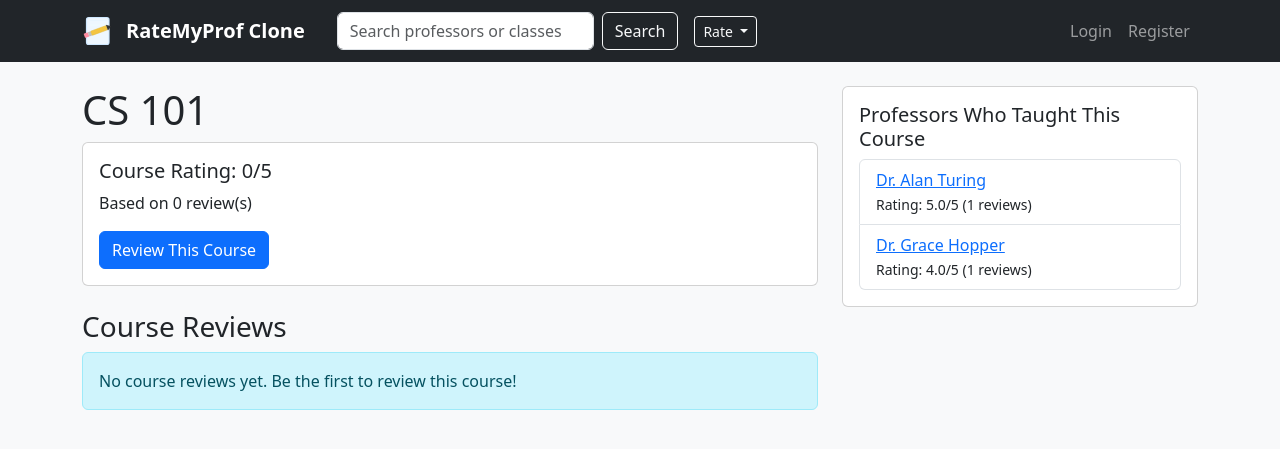
After one commit to nithisurender05/cse-108-rmp-final-project, a Flask app: a page that uses templates/base.html in a window 1280 px wide. The commit adds this page. Shown: the top 449 px of the page. Run offline with Flask 3, Linux system fonts and the light colour scheme.

Commit message:
added course ratings/reviews feature
changed UI accordingly

```diff
--- a/app.py
+++ b/app.py
@@ -55,14 +55,25 @@ class Review(db.Model):
     user = db.relationship('User', backref='reviews', uselist=False)
     replies = db.relationship('ReviewReply', backref='review', lazy=True)
 
-
+class CourseReview(db.Model):
+    __tablename__ = 'course_reviews'
+    id = db.Column(db.Integer, primary_key=True)
+    user_id = db.Column(db.Integer, db.ForeignKey('users.id'), nullable=True)
+    course_id = db.Column(db.Integer, db.ForeignKey('courses.id'), nullable=False)
+    rating = db.Column(db.Integer, nullable=False)
+    comment = db.Column(db.Text)
+    grade = db.Column(db.String(5), nullable=True)
+    semester = db.Column(db.String(10), nullable=True)
+    year = db.Column(db.Integer, nullable=True)
+    created_at = db.Column(db.DateTime, default=datetime.utcnow)
+    user = db.relationship('User', backref='course_reviews', uselist=False)
 
 class Course(db.Model):
     __tablename__ = 'courses'
     id = db.Column(db.Integer, primary_key=True)
     code = db.Column(db.String(32), unique=True, nullable=False)
     title = db.Column(db.String(200), nullable=True)
-
+    reviews = db.relationship('CourseReview', backref='course', lazy=True)  # ADD THIS LINE
 
 class ReviewVote(db.Model):
     __tablename__ = 'review_votes'
@@ -70,7 +81,6 @@ class ReviewVote(db.Model):
     user_id = db.Column(db.Integer, db.ForeignKey('users.id'), nullable=False)
     review_id = db.Column(db.Integer, db.ForeignKey('reviews.id'), nullable=False)
     vote_type = db.Column(db.Integer, nullable=False) # 1 = Like, -1 = Dislike
-
 
 class ReviewReply(db.Model):
     __tablename__ = 'review_replies'
@@ -80,7 +90,6 @@ class ReviewReply(db.Model):
     comment = db.Column(db.Text, nullable=False)
     created_at = db.Column(db.DateTime, default=datetime.utcnow)
     user = db.relationship('User', backref='replies', uselist=False)
-
 
 ## Reply model removed — no direct replies to reviews
 
@@ -98,7 +107,15 @@ def home():
     # unless they specifically request to view other professors using '?view=others'
     if current_user.is_authenticated and getattr(current_user, 'role', None) == 'professor' and request.args.get('view') != 'others':
         return redirect(url_for('professor_dashboard'))
-    return render_template('index.html', professors=professors)
+
+    # Get course count for the homepage
+    total_courses = Course.query.count()
+    total_reviews = Review.query.count() + CourseReview.query.count()
+
+    return render_template('index.html',
+                         professors=professors,
+                         total_courses=total_courses,
+                         total_reviews=total_reviews)
 
 @app.route('/register', methods=['GET', 'POST'])
 def register():
@@ -291,8 +308,27 @@ def search():
     for code, profs in courses_map.items():
         course_list.append({'course_code': code, 'professors': [{'id': pid, 'name': pname} for pid, pname in sorted(list(profs))]})
 
-    return render_template('search_results.html', query=q_stripped, professors=combined_profs, courses=course_list)
+    # Add course search results to the same search
+    course_results = Course.query.filter(
+        or_(
+            Course.code.ilike(f'%{q_stripped}%'),
+            Course.title.ilike(f'%{q_stripped}%') if Course.title else False
+        )
+    ).all()
 
+    # Calculate average ratings for courses
+    for course in course_results:
+        if course.reviews:
+            avg = sum([r.rating for r in course.reviews]) / len(course.reviews)
+            course.avg_rating = round(avg, 1)
+        else:
+            course.avg_rating = None
+
+    return render_template('search_results.html',
+                         query=q_stripped,
+                         professors=combined_profs,
+                         courses=course_list,
+                         course_results=course_results)
 
 @app.route('/api/professors_for_course')
 def professors_for_course():
@@ -322,7 +358,6 @@ def professors_for_course():
 
     out = [{'id': pid, 'name': name} for pid, name in profs.items()]
     return jsonify(out)
-
 
 @app.route('/rate_class', methods=['GET', 'POST'])
 def rate_class():
@@ -427,10 +462,6 @@ def api_course_codes():
     codes = [rc[0] for rc in db.session.query(Review.course_code).distinct().all() if rc[0]]
     codes = sorted({c.strip() for c in codes})
     return jsonify(codes)
-
-
-
-
 
 @app.route('/review/<int:review_id>/reply', methods=['POST'])
 @login_required
@@ -573,10 +604,6 @@ def add_review(id):
     db.session.commit()
     return redirect(url_for('professor_detail', id=id))
 
-
-## Reply endpoint removed — replies are no longer supported
-
-
 @app.route('/professor/add', methods=['GET', 'POST'])
 def add_professor():
     if request.method == 'POST':
@@ -648,6 +675,129 @@ def professor_signup():
         return redirect(url_for('professor_dashboard'))
     return render_template('professor_signup.html')
 
+@app.route('/course/<string:course_code>')
+def course_detail(course_code):
+    course = Course.query.filter_by(code=course_code).first_or_404()
+
+    # Get all course reviews
+    reviews = course.reviews
+
+    # Calculate average rating
+    avg_rating = 0
+    if reviews:
+        avg_rating = sum([r.rating for r in reviews]) / len(reviews)
+
+    # Get professor reviews for this course
+    professor_reviews = Review.query.filter_by(course_code=course_code).all()
+
+    # Calculate average professor rating for this course
+    prof_avg_rating = 0
+    if professor_reviews:
+        prof_avg_rating = sum([r.rating for r in professor_reviews]) / len(professor_reviews)
+
+    # Get all professors who taught this course
+    professors = {}
+    for review in professor_reviews:
+        if review.professor:
+            prof_id = review.professor.id
+            if prof_id not in professors:
+                professors[prof_id] = {
+                    'professor': review.professor,
+                    'review_count': 0,
+                    'avg_rating': 0
+                }
+            professors[prof_id]['review_count'] += 1
+
+    # Calculate average rating per professor for this course
+    for prof_id, data in professors.items():
+        prof_reviews = [r for r in professor_reviews if r.professor_id == prof_id]
+        if prof_reviews:
+            data['avg_rating'] = sum([r.rating for r in prof_reviews]) / len(prof_reviews)
+
+    return render_template('course_detail.html',
+                         course=course,
+                         reviews=reviews,
+                         avg_rating=round(avg_rating, 1),
+                         professors=list(professors.values()),
+                         prof_avg_rating=round(prof_avg_rating, 1))
+
+@app.route('/review/course', methods=['GET', 'POST'])
+@login_required
+def review_course():
+    if request.method == 'POST':
+        course_code = request.form.get('course', '').strip()
+        rating = request.form.get('rating')
+        comment = request.form.get('comment', '').strip() or None
+        grade = request.form.get('grade', '').strip() or None
+        semester = request.form.get('semester', '').strip() or None
+        year = request.form.get('year', '').strip()
+
+        if not course_code or not rating:
+            flash('Course and rating are required.', 'danger')
+            return redirect(url_for('review_course'))
+
+        try:
+            rating_int = int(rating)
+        except ValueError:
+            flash('Invalid rating.', 'danger')
+            return redirect(url_for('review_course'))
+
+        # Find or create course
+        course = Course.query.filter_by(code=course_code).first()
+        if not course:
+            course = Course(code=course_code)
+            db.session.add(course)
+            db.session.commit()
+
+        # Create course review
+        review = CourseReview(
+            user_id=current_user.id,
+            course_id=course.id,
+            rating=rating_int,
+            comment=comment,
+            grade=grade,
+            semester=semester,
+            year=int(year) if year and year.isdigit() else None
+        )
+
+        db.session.add(review)
+        db.session.commit()
+
+        flash('Course review submitted!', 'success')
+        return redirect(url_for('course_detail', course_code=course_code))
+
+    # GET request - show form
+    course_code = request.args.get('course', '')
+    return render_template('review_course.html', course_code=course_code)
+
+@app.route('/course/search')
+def course_search():
+    q = request.args.get('q', '').strip()
+    if not q:
+        return redirect(url_for('home'))
+
+    # Search courses by code or title
+    courses = Course.query.filter(
+        or_(
+            Course.code.ilike(f'%{q}%'),
+            Course.title.ilike(f'%{q}%') if Course.title else False
+        )
+    ).all()
+
+    # Calculate average rating for each course
+    for course in courses:
+        if course.reviews:
+            avg = sum([r.rating for r in course.reviews]) / len(course.reviews)
+            course.avg_rating = round(avg, 1)
+        else:
+            course.avg_rating = None
+
+    return render_template('search_results.html',
+                         query=q,
+                         professors=[],
+                         courses=[],
+                         course_results=courses)
+
 @app.route('/vote/<int:review_id>/<vote_type>', methods=['POST'])
 def vote_review(review_id, vote_type):
     # Ensure the user is authenticated; return JSON 401 if not (AJAX-friendly)
--- /dev/null
+++ b/create_tables.py
@@ -0,0 +1,6 @@
+from app import db, app
+
+with app.app_context():
+    db.create_all()
+    print("✅ Database tables created successfully!")
+    print("You can now run your app normally.")
--- a/templates/base.html
+++ b/templates/base.html
@@ -9,7 +9,7 @@
     <nav class="navbar navbar-expand-lg navbar-dark bg-dark mb-4">
         <div class="container">
             <a class="navbar-brand d-flex align-items-center" href="{{ url_for('home') }}">
-                <!-- Pen-and-paper logo: paper rectangle with pen on top (simpler for visibility) -->
+                <!-- Logo (unchanged) -->
                 <svg class="me-2" width="36" height="36" viewBox="0 0 48 48" xmlns="http://www.w3.org/2000/svg" role="img" aria-label="Site logo">
                     <!-- Paper -->
                     <rect x="6" y="6" width="30" height="36" rx="3" fill="#eef7ff" stroke="#cfe8ff" stroke-width="1.6" />
@@ -33,12 +33,22 @@
                 <span class="fw-bold">RateMyProf Clone</span>
             </a>
             <div class="d-flex ms-3 me-auto align-items-center">
+                <!-- Search form (unchanged) -->
                 <form class="d-flex" method="get" action="{{ url_for('search') }}">
                     <input class="form-control me-2" type="search" name="q" placeholder="Search professors or classes" aria-label="Search">
                     <button class="btn btn-outline-light" type="submit">Search</button>
                 </form>
 
-                <a class="btn btn-outline-light btn-sm ms-3" href="{{ url_for('rate_class') }}">Rate Course</a>
+                <!-- Rate button - Changed from "Rate Course" to "Rate" dropdown -->
+                <div class="dropdown ms-3">
+                    <button class="btn btn-outline-light btn-sm dropdown-toggle" type="button" data-bs-toggle="dropdown">
+                        Rate
+                    </button>
+                    <ul class="dropdown-menu">
+                        <li><a class="dropdown-item" href="{{ url_for('rate_class') }}">Rate Professor</a></li>
+                        <li><a class="dropdown-item" href="{{ url_for('review_course') }}">Rate Course</a></li>
+                    </ul>
+                </div>
             </div>
             <div class="navbar-nav ms-auto">
                 {% if current_user.is_authenticated %}
@@ -55,8 +65,6 @@
                     <a class="nav-item nav-link" href="{{ url_for('login') }}">Login</a>
                     <a class="nav-item nav-link" href="{{ url_for('register') }}">Register</a>
                 {% endif %}
-
-
             </div>
         </div>
     </nav>
--- /dev/null
+++ b/templates/course_detail.html
@@ -0,0 +1,70 @@
+{% extends "base.html" %}
+
+{% block content %}
+<div class="row">
+    <div class="col-md-8">
+        <h1>{{ course.code }}</h1>
+        {% if course.title %}<h3 class="text-muted">{{ course.title }}</h3>{% endif %}
+
+        <!-- Course Rating -->
+        <div class="card mb-4">
+            <div class="card-body">
+                <h5>Course Rating: {{ avg_rating }}/5</h5>
+                <p>Based on {{ reviews|length }} review(s)</p>
+                <a href="{{ url_for('review_course', course_code=course.code) }}" class="btn btn-primary">
+                    Review This Course
+                </a>
+            </div>
+        </div>
+
+        <!-- Course Reviews -->
+        <h3>Course Reviews</h3>
+        {% if reviews %}
+            {% for review in reviews %}
+            <div class="card mb-3">
+                <div class="card-body">
+                    <div class="d-flex justify-content-between">
+                        <h5>Rating: {{ review.rating }}/5</h5>
+                        <small class="text-muted">{{ review.created_at.strftime('%Y-%m-%d') }}</small>
+                    </div>
+                    {% if review.comment %}
+                    <p class="mt-2">{{ review.comment }}</p>
+                    {% endif %}
+                    {% if review.grade %}
+                    <small>Grade: {{ review.grade }}</small>
+                    {% endif %}
+                </div>
+            </div>
+            {% endfor %}
+        {% else %}
+            <div class="alert alert-info">
+                No course reviews yet. Be the first to review this course!
+            </div>
+        {% endif %}
+    </div>
+
+    <div class="col-md-4">
+        <!-- Professors who taught this course -->
+        <div class="card">
+            <div class="card-body">
+                <h5>Professors Who Taught This Course</h5>
+                {% if professors %}
+                    <ul class="list-group">
+                    {% for prof_data in professors %}
+                        <li class="list-group-item">
+                            <a href="{{ url_for('professor_detail', id=prof_data.professor.id) }}">
+                                {{ prof_data.professor.name }}
+                            </a>
+                            <br>
+                            <small>Rating: {{ prof_data.avg_rating }}/5 ({{ prof_data.review_count }} reviews)</small>
+                        </li>
+                    {% endfor %}
+                    </ul>
+                {% else %}
+                    <p class="text-muted">No professor reviews for this course yet.</p>
+                {% endif %}
+            </div>
+        </div>
+    </div>
+</div>
+{% endblock %}
```
Also changed, not shown: templates/index.html (+35 -1 lines), templates/rate_class.html (+7 -0 lines), templates/review_course.html (added, +61 -0 lines), templates/search_results.html (+19 -1 lines), instance/site.db, 1 other file.
